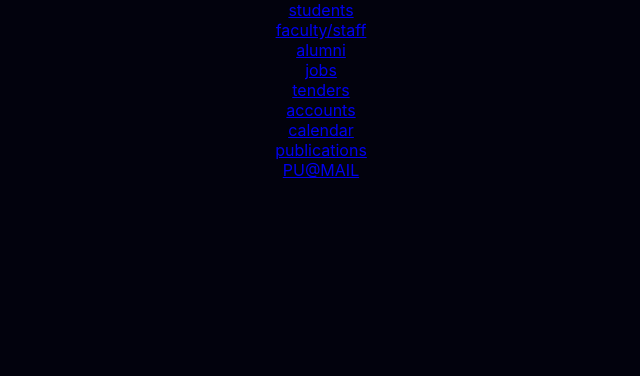
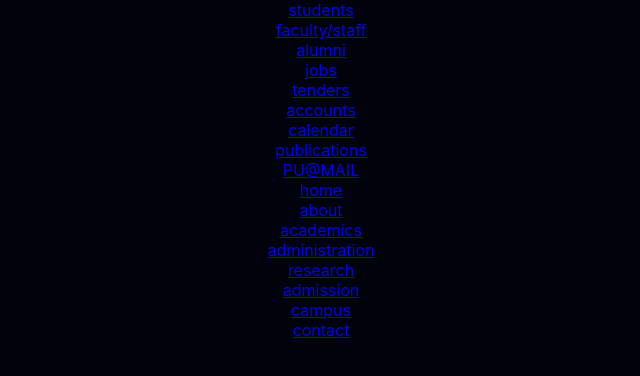
Before and after one commit to vjkaal/puchd, a React (Create React App) app: page / in a window 1280 px wide. Shown: the top 376 px of the page, without its empty margins (319-959 px from the left). Built offline with nearby package versions, Linux system fonts and the light colour scheme.

Commit message:
added nav bar links to header

```diff
--- a/src/Header/Header.tsx
+++ b/src/Header/Header.tsx
@@ -1,9 +1,11 @@
 import {TopBar} from "./TopBar/TopBar";
+import {Nav} from "./Nav";
 
 export function Header(){
   return(
     <header>
       <TopBar />
+      <Nav />
     </header>
   )
 }
--- a/src/Header/Nav.tsx
+++ b/src/Header/Nav.tsx
@@ -1,3 +1,5 @@
+import {Links} from "./comps/Links";
+
 export function Nav() {
   const links = [
     {
@@ -41,4 +43,7 @@
       text: 'contact'
     },
   ]
+  return (
+    <Links links={links} />
+  )
 }
```
